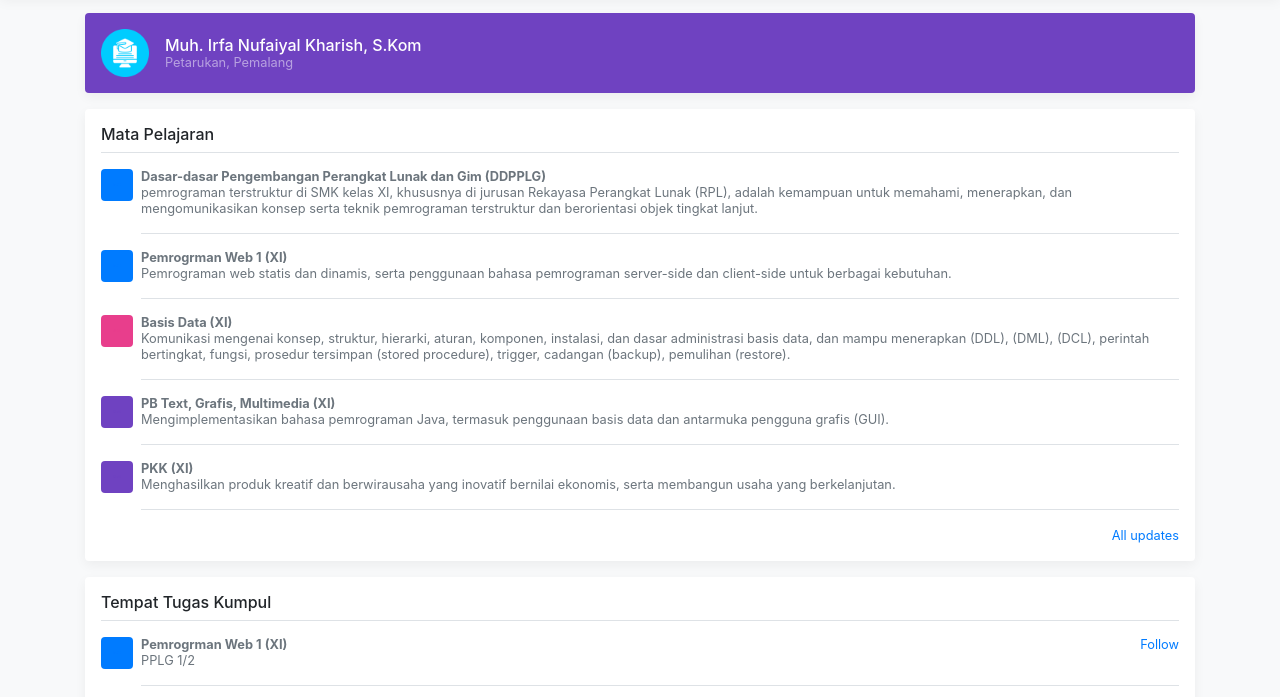
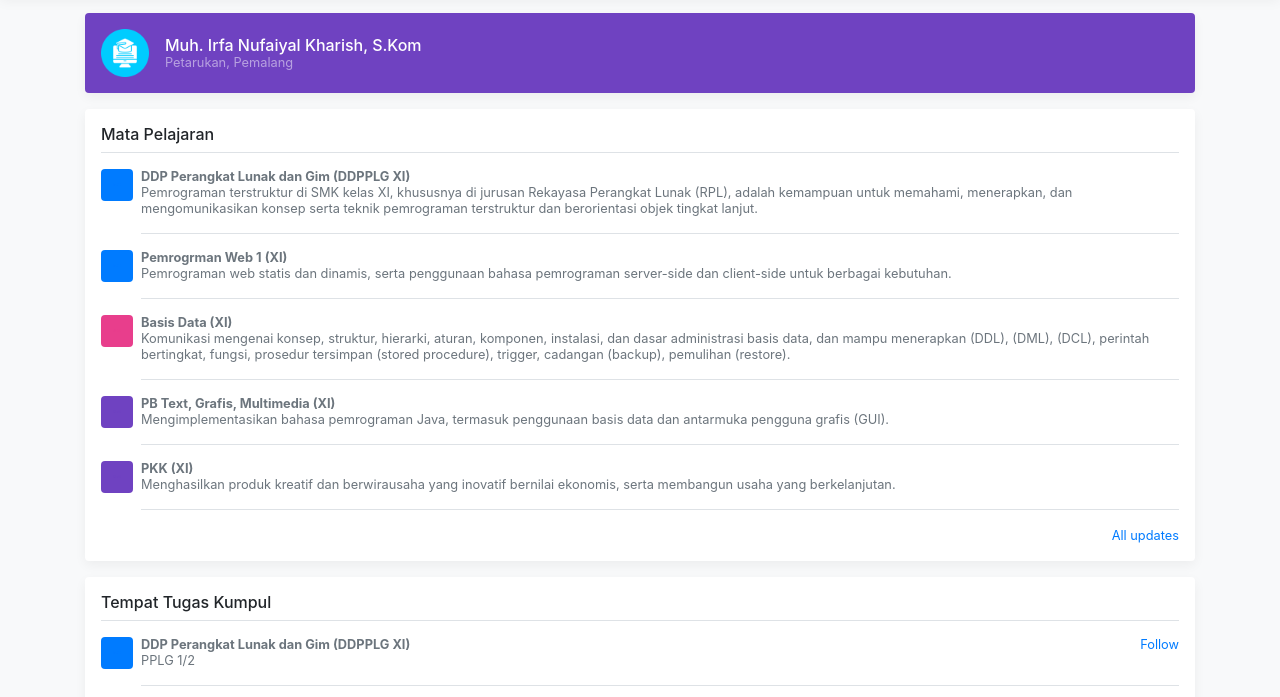
Before and after one commit to codemetik/codemetik.github.io, a plain HTML site: page index.html in a window 1280 px wide. Shown: the part 103-800 px from the top of the page. Drawn offline with nearby package versions, Linux system fonts and the light colour scheme.

Commit message:
Update index.html

```diff
--- a/index.html
+++ b/index.html
@@ -84,8 +84,8 @@
         <div class="media text-muted pt-3">
           <a href=""><img data-src="holder.js/32x32?theme=thumb&bg=007bff&fg=007bff&size=1" alt="" class="mr-2 rounded"></a>
           <p class="media-body pb-3 mb-0 small lh-125 border-bottom border-gray">
-            <strong class="d-block text-gray-dark">Dasar-dasar Pengembangan Perangkat Lunak dan Gim (DDPPLG)</strong>
-            pemrograman terstruktur di SMK kelas XI, khususnya di jurusan Rekayasa Perangkat Lunak (RPL), adalah kemampuan untuk memahami, menerapkan, dan mengomunikasikan konsep serta teknik pemrograman terstruktur dan berorientasi objek tingkat lanjut.
+            <strong class="d-block text-gray-dark">DDP Perangkat Lunak dan Gim (DDPPLG XI)</strong>
+            Pemrograman terstruktur di SMK kelas XI, khususnya di jurusan Rekayasa Perangkat Lunak (RPL), adalah kemampuan untuk memahami, menerapkan, dan mengomunikasikan konsep serta teknik pemrograman terstruktur dan berorientasi objek tingkat lanjut.
           </p>
         </div>
         <div class="media text-muted pt-3">
@@ -123,6 +123,16 @@
 
       <div class="my-3 p-3 bg-white rounded box-shadow">
         <h6 class="border-bottom border-gray pb-2 mb-0">Tempat Tugas Kumpul</h6>
+        <div class="media text-muted pt-3">
+          <img data-src="holder.js/32x32?theme=thumb&bg=007bff&fg=007bff&size=1" alt="" class="mr-2 rounded">
+          <div class="media-body pb-3 mb-0 small lh-125 border-bottom border-gray">
+            <div class="d-flex justify-content-between align-items-center w-100">
+              <strong class="text-gray-dark">DDP Perangkat Lunak dan Gim (DDPPLG XI)</strong>
+              <a href="#">Follow</a>
+            </div>
+            <span class="d-block">PPLG 1/2</span>
+          </div>
+        </div>
         <div class="media text-muted pt-3">
           <img data-src="holder.js/32x32?theme=thumb&bg=007bff&fg=007bff&size=1" alt="" class="mr-2 rounded">
           <div class="media-body pb-3 mb-0 small lh-125 border-bottom border-gray">
```
